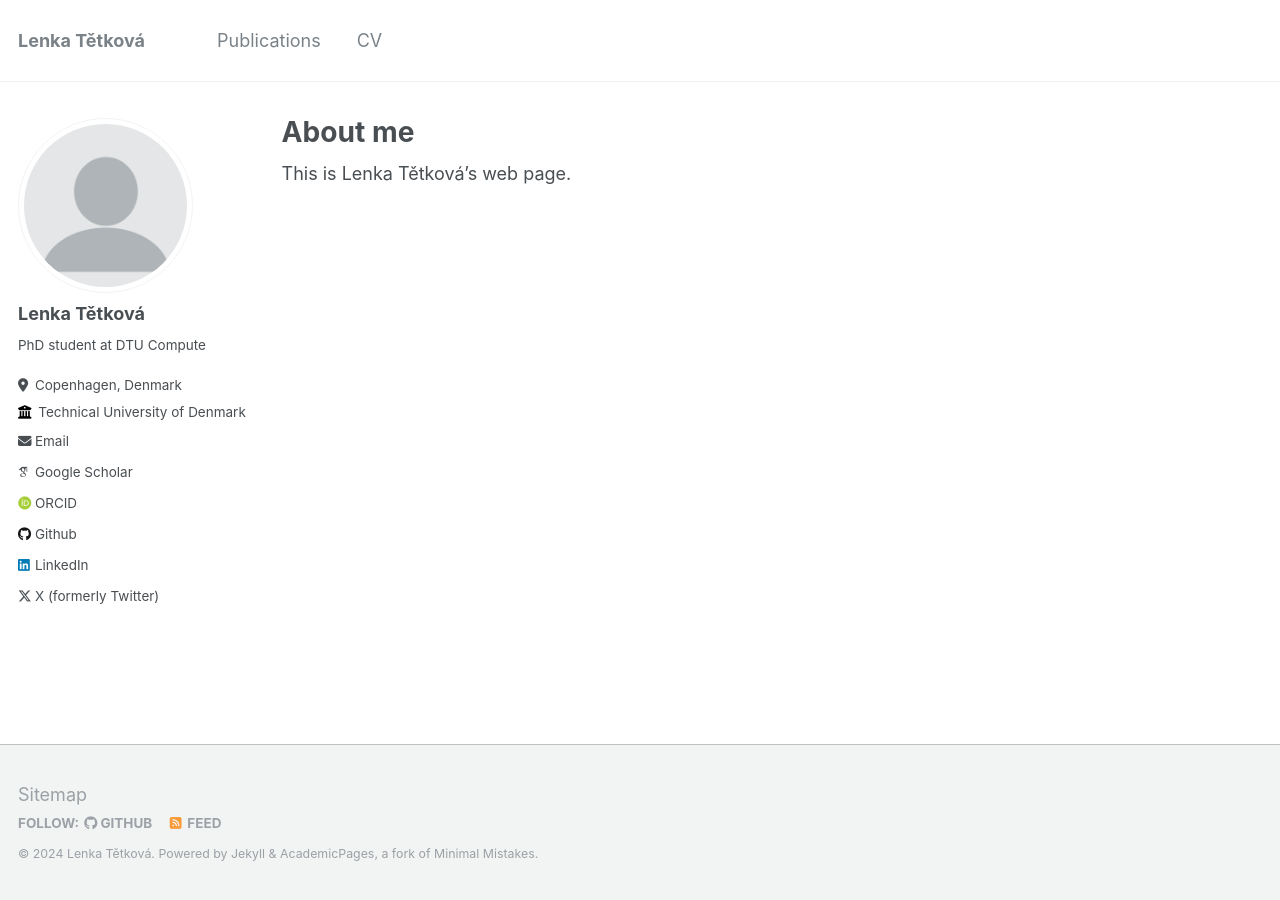
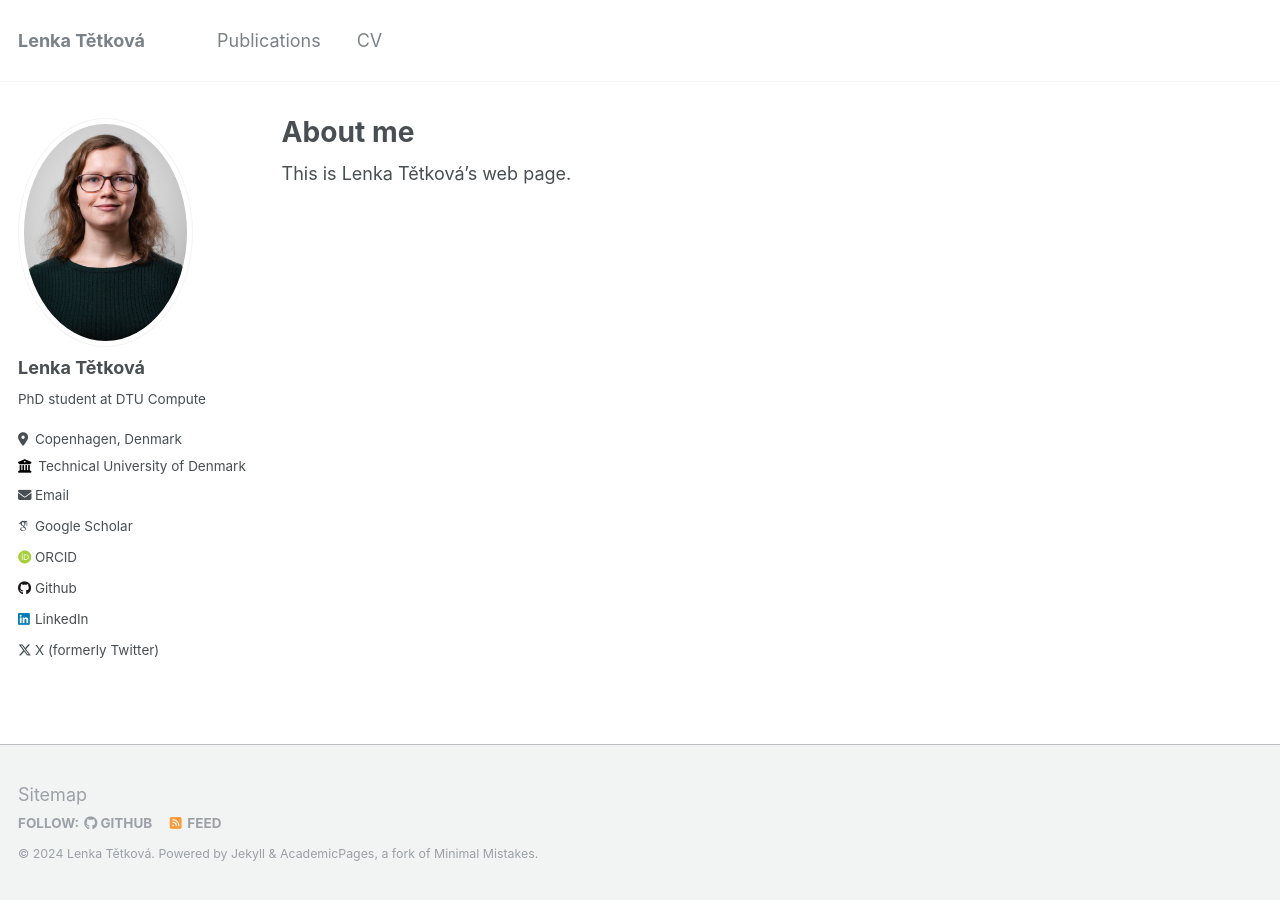
Before and after one commit to LenkaTetkova/LenkaTetkova.github.io, a Jekyll site: the page built from _pages/about.md, in a window 1280 px wide. Built offline with Jekyll 4.4.1, drawn with Linux system fonts in a browser that asks for light colours; some web fonts are replaced; a file with an impossible date is left out.

Commit message:
Profile photo

```diff
--- a/_config.yml
+++ b/_config.yml
@@ -21,7 +21,7 @@ repository               : "lenkatetkova/lenkatetkova.github.io"
 #               Additional customization can be done by editing /_includes/author-profile.html
 author:
   # Biographic information
-  avatar           : "profile.png"
+  avatar           : "IMG_7341-min.jpg"
   name             : "Lenka Tětková"
   pronouns         : # example: "she/her"
   bio              : "PhD student at DTU Compute"
```
Also changed, not shown: images/IMG_7341-min.jpg (added).
